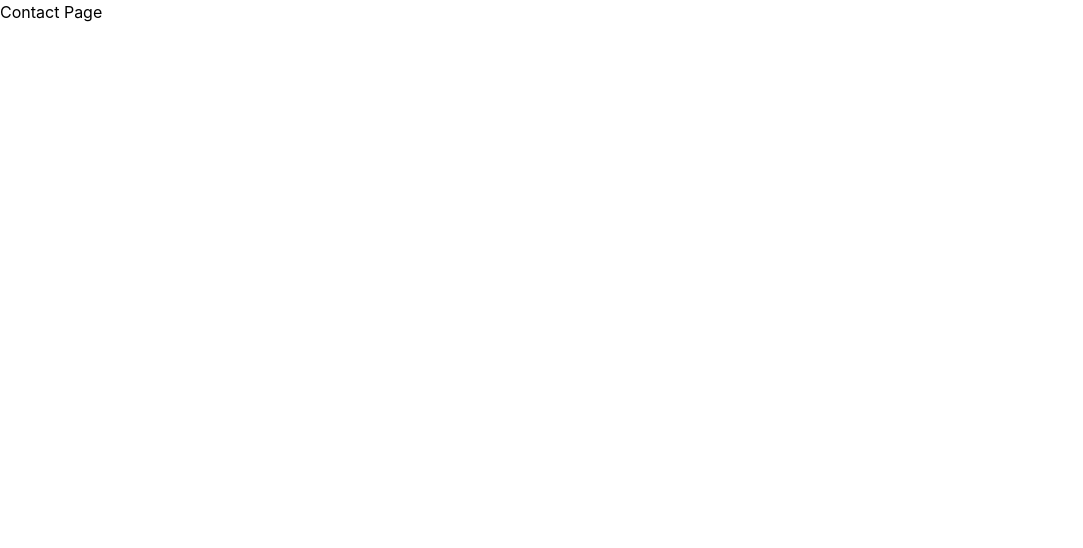
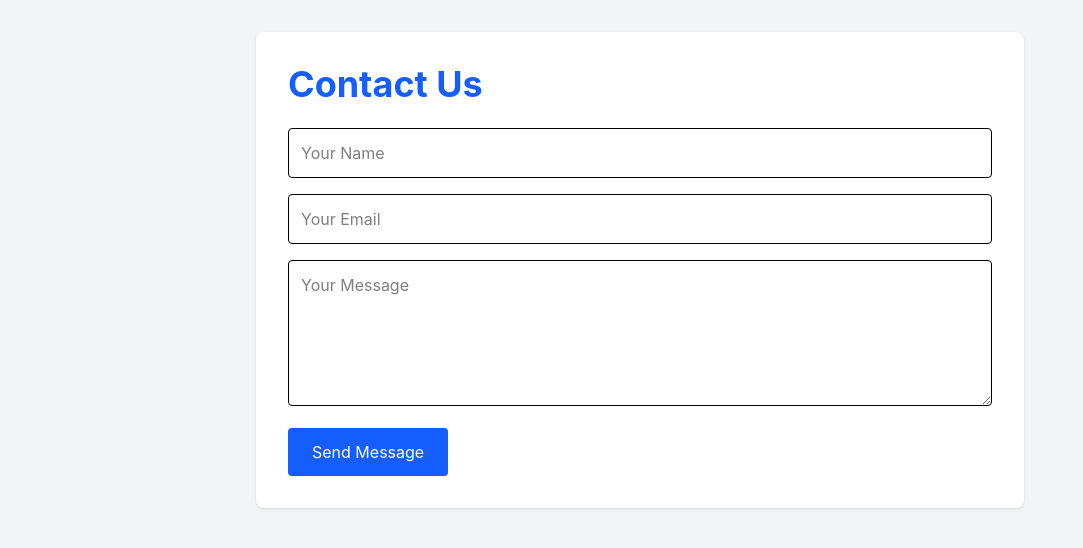
Before and after one commit to Fahad-Mehmood-Tech/LEGALEASE-Web-App, a React (Vite) app: page /contact in a window 1280 px wide. Shown: the top 548 px of the page, without its empty margins (0-1083 px from the left). Built offline with nearby package versions, Linux system fonts and the light colour scheme.

Commit message:
modified:   src/pages/Contact.jsx

```diff
--- a/src/pages/Contact.jsx
+++ b/src/pages/Contact.jsx
@@ -1,5 +1,39 @@
-const Contact = () => {
-    return <div>Contact Page</div>;
-};
+function Contact() {
+    return (
+        <div className="min-h-screen bg-gray-100 p-8">
+            <div className="max-w-3xl mx-auto bg-white p-8 rounded-lg shadow">
+                <h1 className="text-4xl font-bold text-blue-600 mb-6">
+                    Contact Us
+                </h1>
+
+                <form className="space-y-4">
+                    <input
+                        type="text"
+                        placeholder="Your Name"
+                        className="w-full border p-3 rounded"
+                    />
+
+                    <input
+                        type="email"
+                        placeholder="Your Email"
+                        className="w-full border p-3 rounded"
+                    />
+
+                    <textarea
+                        rows="5"
+                        placeholder="Your Message"
+                        className="w-full border p-3 rounded"
+                    ></textarea>
+
+                    <button
+                        className="bg-blue-600 text-white px-6 py-3 rounded"
+                    >
+                        Send Message
+                    </button>
+                </form>
+            </div>
+        </div>
+    );
+}
 
 export default Contact;
```
